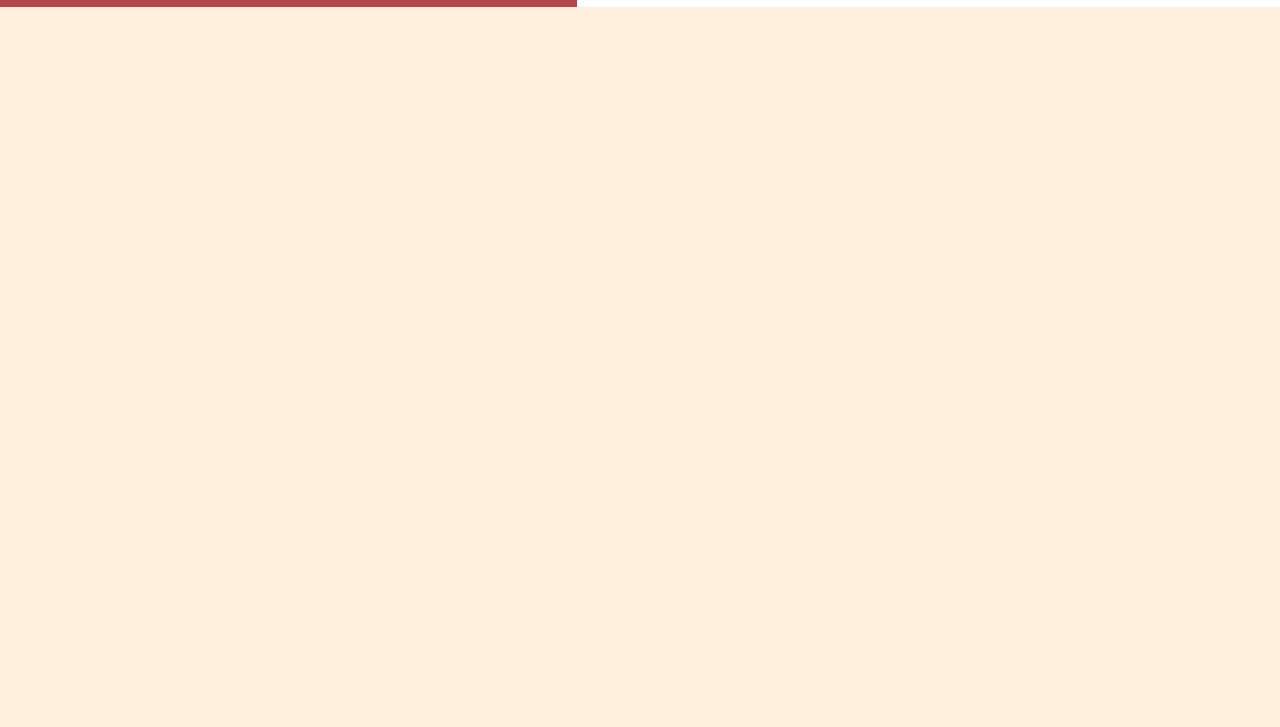
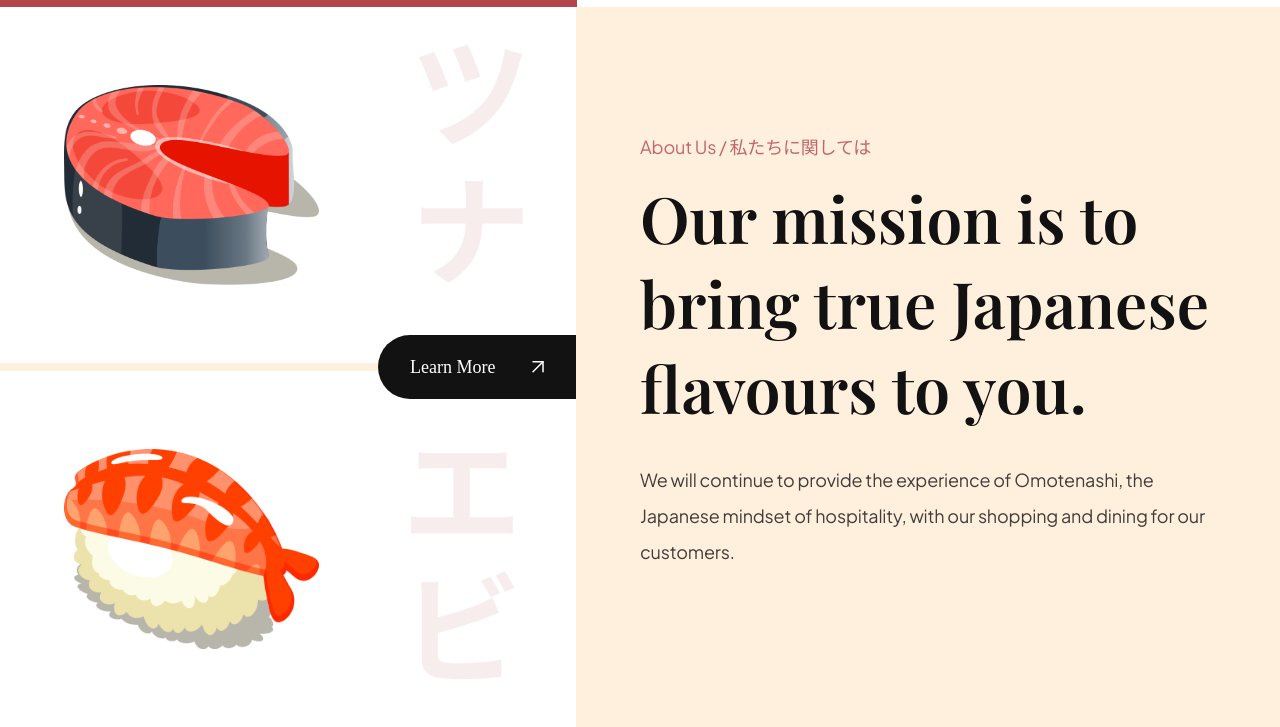
Before and after one commit to rubenjen/project-sushi-site, a website built with Vite: page index.html in a window 1280 px wide. Shown: the part 801-1528 px from the top of the page. Before the commit the page ends 808 px from the top, so only its background shows below. Built offline with nearby package versions, Linux system fonts and the light colour scheme.

Commit message:
added about us section with its css styles to index.html

```diff
--- a/css/sections/about.css
+++ b/css/sections/about.css
@@ -0,0 +1,80 @@
+.about-us{
+    display: flex;
+    min-height: 720px;
+    overflow: hidden;
+}
+.about-us__image{
+    display: flex;
+    flex: 1;
+    flex-direction: column;
+    justify-content: center;
+
+    position: relative;
+
+    background: var(--color-white);
+}
+
+.about-us__image div{
+    padding: 32px 64px;
+
+    display: flex;
+    align-items: center;
+    flex: 1;
+
+    background-position: center;
+    background-repeat: no-repeat;
+    background-size: contain;
+}
+
+.about-us__image-sushi3{
+    border-bottom: solid 8px var(--color-creamson);
+
+    background-image: url("../../assets/about_bg1.png");
+}
+
+.about-us__image-sushi2{
+    background-image: url("../../assets/about_bg2.png");
+}
+
+.about-us__image-sushi3 img{
+    height: 200px;
+    width: 255px;
+}
+
+.about-us__image-sushi2 img{
+    height: 200px;
+    width: 255px;
+}
+
+.about-us__button{
+    position: absolute;
+    right: 0;
+
+    padding: 12px 32px;
+    min-height: 64px;
+
+    background: var(--secondary-color);
+    border-radius: 32px 0 0 32px;
+    border: 0;
+    outline: 0;
+
+    color:#fff;
+    font-family: var(--plu-jakarta-sans);
+    font-weight: 500;
+    font-size: 18px;
+    line-height: 23px;
+}
+
+.about-us__button img{
+    object-fit: contain;
+    margin-left: 32px;
+}
+
+.about-us__content{
+    padding: 64px;
+
+    flex: 1;
+    display: flex;
+    justify-content: center;
+    flex-direction: column;
+}
--- a/index.html
+++ b/index.html
@@ -85,6 +85,29 @@
       </div>
   </section>
 
+  <section class="about-us" id="about-us">
+    <div class="about-us__image">
+      <div class="about-us__image-sushi3">
+        <img src="assets/sushi-3.png" alt="sushi">
+      </div>
+
+      <button class="about-us__button">
+        Learn More
+        <img src="assets/arrow-up-right.svg" alt="learn more">
+      </button>
+
+      <div class="about-us__image-sushi2">
+        <img src="assets/sushi-2.png" alt="sushi">
+      </div>
+    </div>
+
+    <div class="about-us__content">
+      <p class="sushi__subtitle">About Us / 私たちに関しては</p>
+      <h3 class="sushi__title">Our mission is to bring true Japanese flavours to you.</h3>
+      <pc class="sushi__description">We will continue to provide the experience of Omotenashi, the Japanese mindset of hospitality, with our shopping and dining for our customers.</p>
+    </div>
+  </section>
+
   <script src="js/script.js" type="module"></script>
 </body>
 </html>
```
